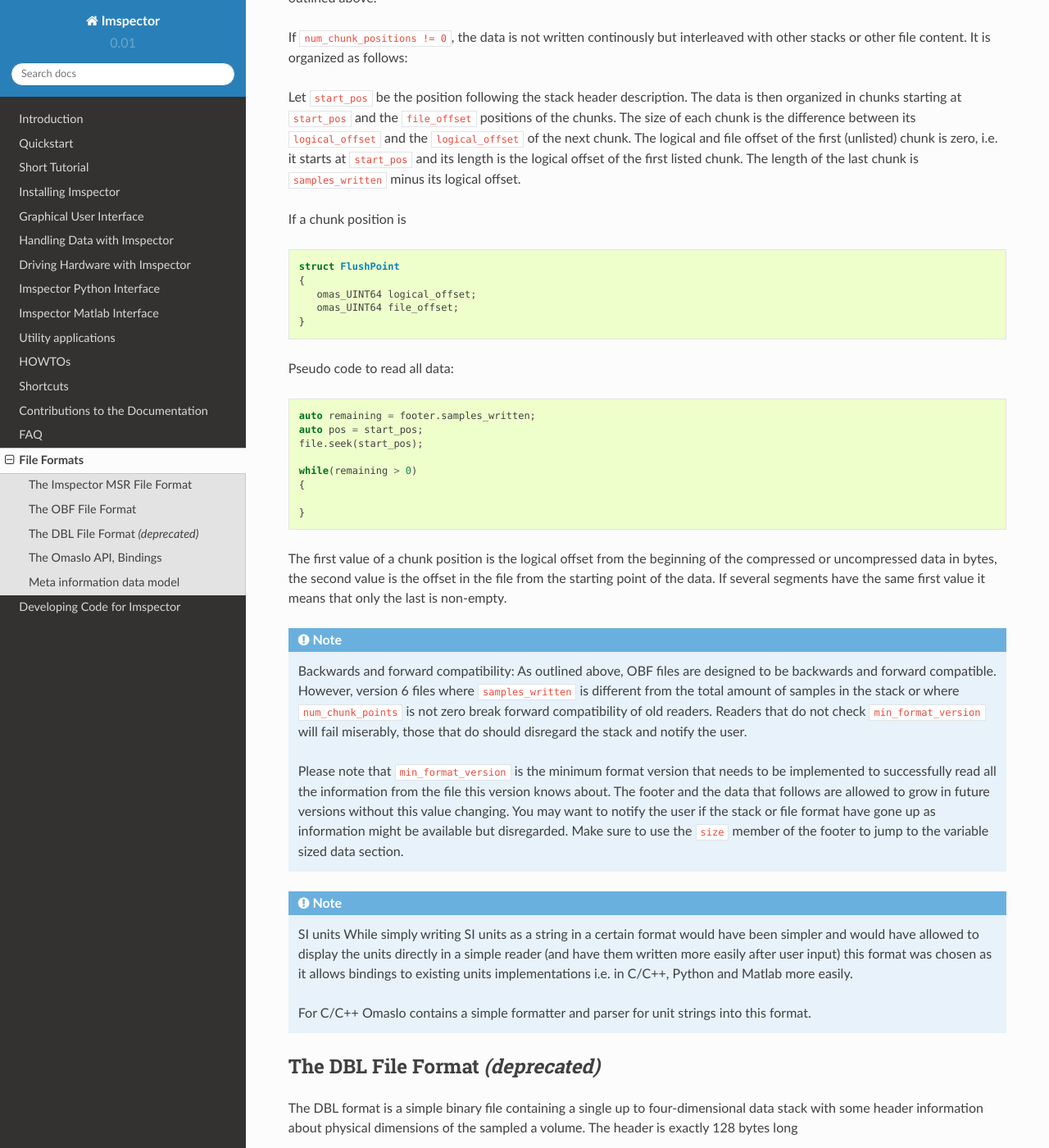
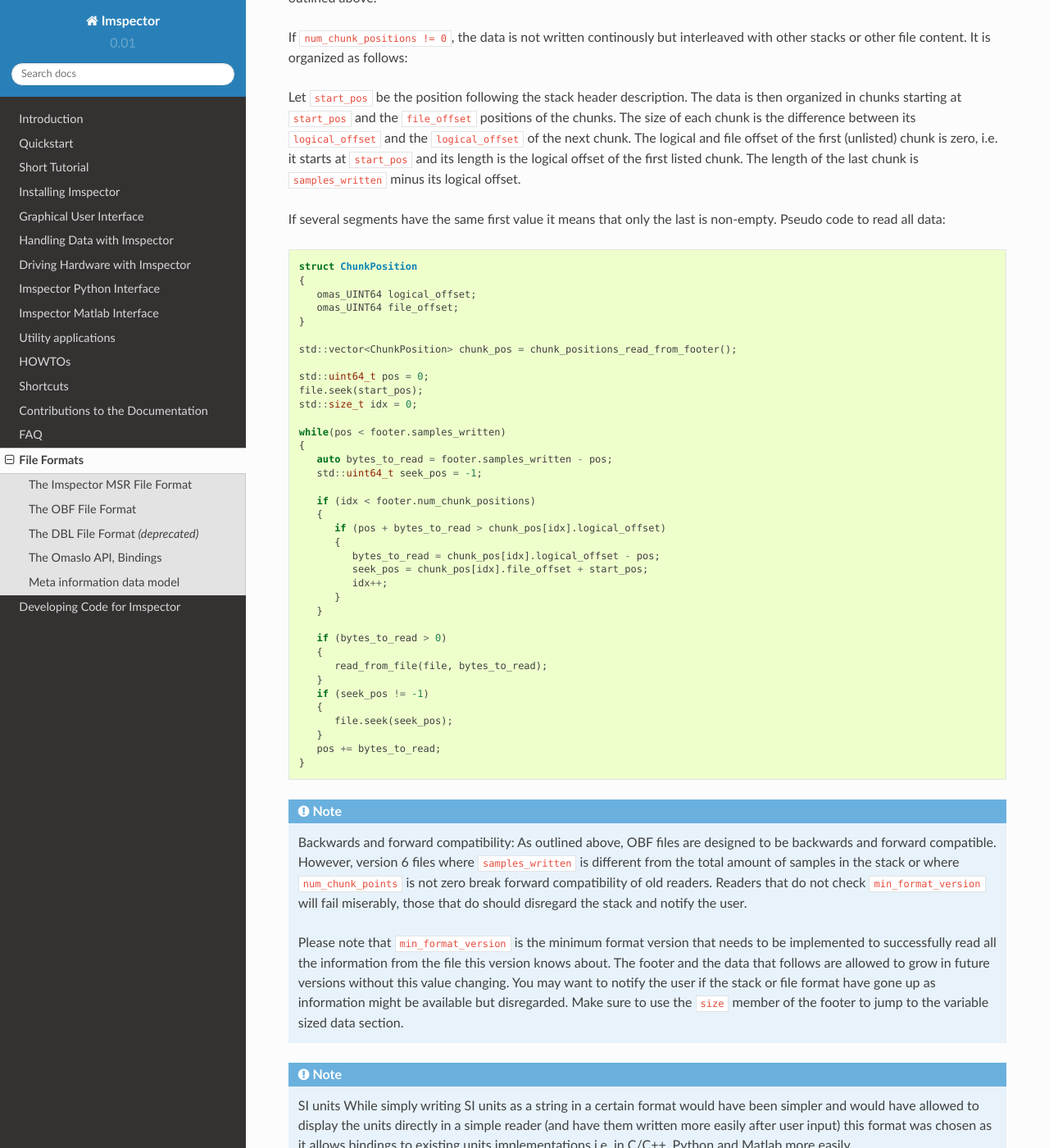
Before and after one commit to AbberiorInstruments/ImspectorDocs, a Sphinx documentation site: the page built from docs/fileformat.rst, in a window 1280 px wide and 1400 px high, scrolled down 8088 px. Shown: the whole window at 82% size. Built offline with Sphinx 7.4.7 and the Read the Docs theme 2.0.0, drawn with Linux system fonts in a browser that asks for light colours.

Commit message:
Update OBF description to version 6

```diff
--- a/docs/fileformat.rst
+++ b/docs/fileformat.rst
@@ -423,33 +423,48 @@ chunks. The size of each chunk is the difference between its :cppcode:`logical_o
 is zero, i.e. it starts at :cppcode:`start_pos` and its length is the logical offset of the first listed
 chunk. The length of the last chunk is :cppcode:`samples_written` minus its logical offset.
 
-If a chunk position is
+If several segments have the same first value it means that only the last is non-empty.
+Pseudo code to read all data:
 
 .. code-block:: cpp
 
-   struct FlushPoint
+   struct ChunkPosition
    {
       omas_UINT64 logical_offset;
       omas_UINT64 file_offset;
    }
 
-Pseudo code to read all data:
+   std::vector<ChunkPosition> chunk_pos = chunk_positions_read_from_footer();
 
-.. code-block:: cpp
+   std::uint64_t pos = 0;
+   file.seek(start_pos);
+   std::size_t idx = 0;
 
-   auto remaining = footer.samples_written;
-   auto pos = start_pos;
-   file.seek(start_pos);
+   while(pos < footer.samples_written)
+   {
+      auto bytes_to_read = footer.samples_written - pos;
+      std::uint64_t seek_pos = -1;
 
-   while(remaining > 0)
-   {
+      if (idx < footer.num_chunk_positions)
+      {
+         if (pos + bytes_to_read > chunk_pos[idx].logical_offset)
+         {
+            bytes_to_read = chunk_pos[idx].logical_offset - pos;
+            seek_pos = chunk_pos[idx].file_offset + start_pos;
+            idx++;
+         }
+      }
 
+      if (bytes_to_read > 0)
+      {
+         read_from_file(file, bytes_to_read);
+      }
+      if (seek_pos != -1)
+      {
+         file.seek(seek_pos);
+      }
+      pos += bytes_to_read;
    }
-
-The first value of a chunk position is the logical offset from the beginning of the compressed
-or uncompressed data in bytes, the second value is the offset in the file from the starting
-point of the data. If several segments have the same first value it means that only the last
-is non-empty.
 
 .. note:: Backwards and forward compatibility:
    As outlined above, OBF files are designed to be backwards and forward compatible. However,
```
